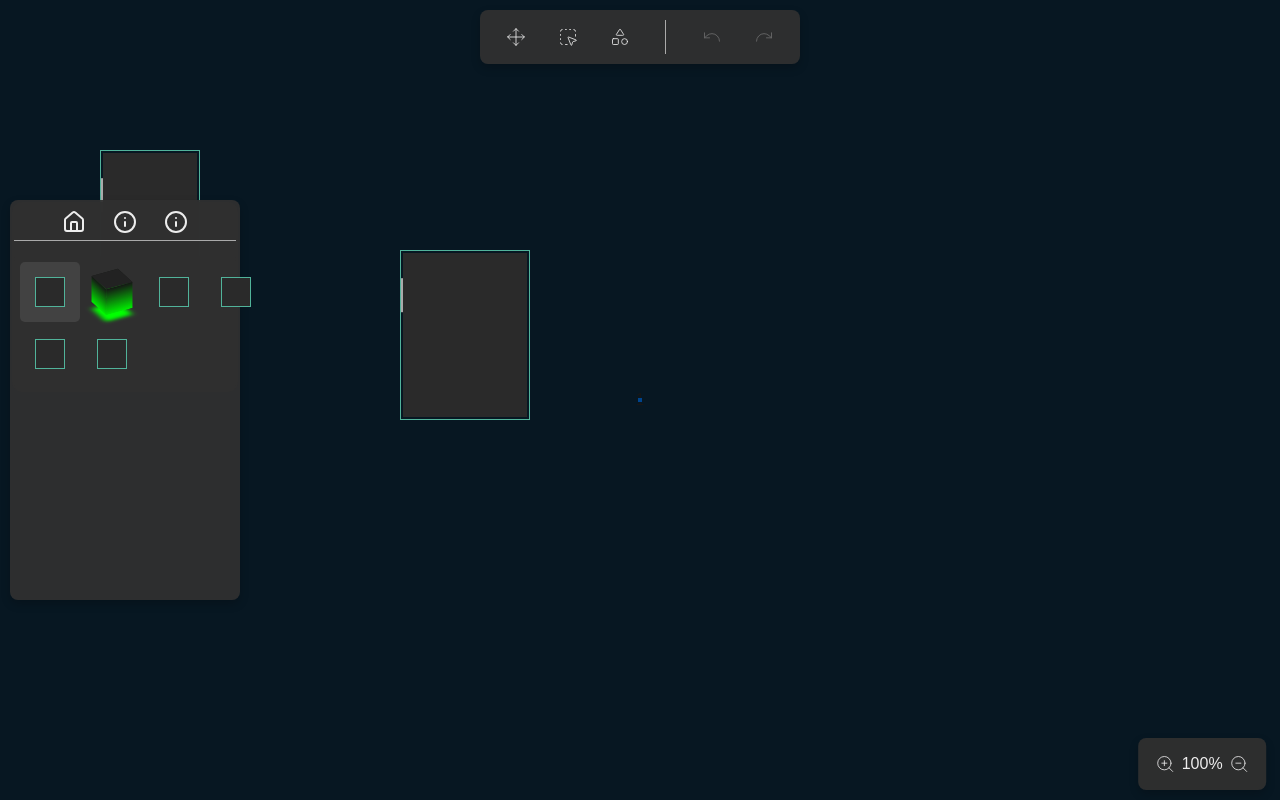
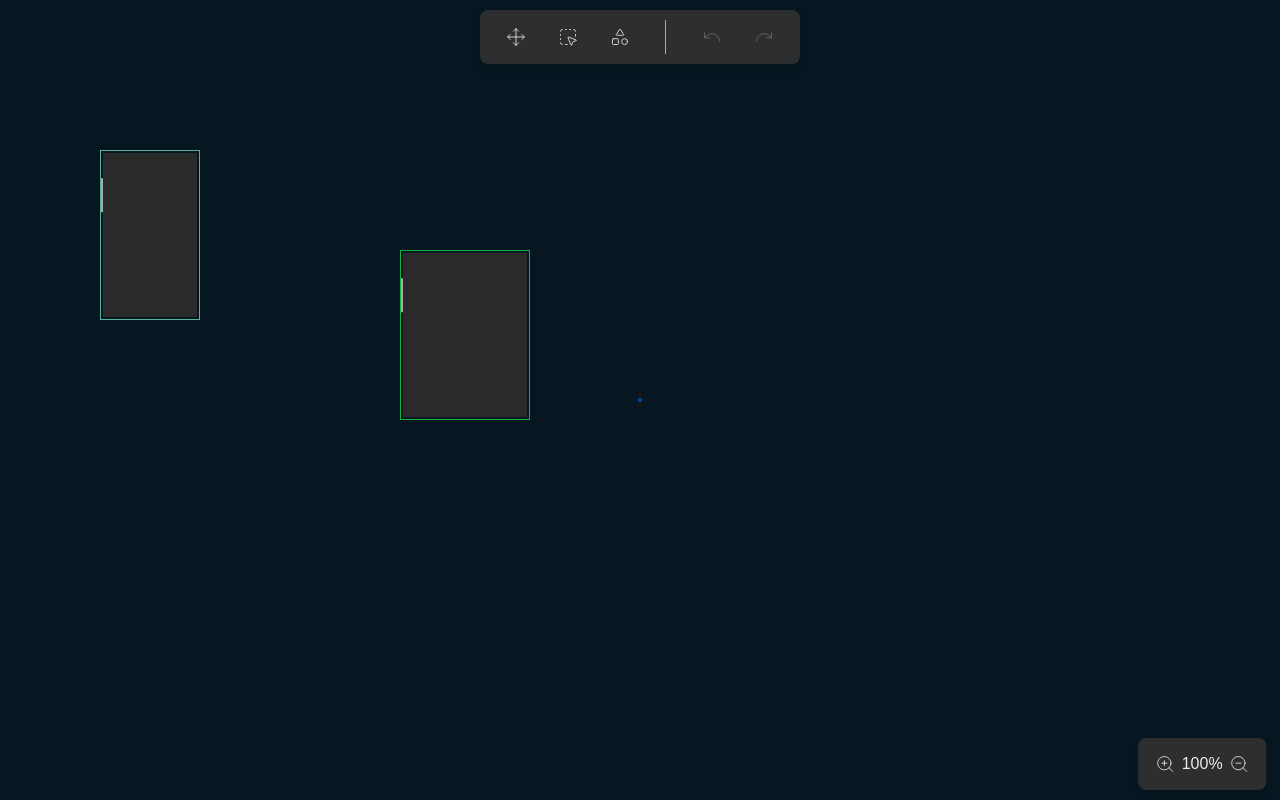
Before and after one commit to miladshiri/animateDraw, a Next.js app: page / in a window 1280 px wide. Built offline with nearby package versions, Linux system fonts and the light colour scheme.

Commit message:
Add settings toolbar and colorpicker

```diff
--- a/app/globals.css
+++ b/app/globals.css
@@ -82,7 +82,7 @@ body {
   left: 10px;
   transform: translateY(-50%);
   height: 50%;
-  width: 18%;
+  width: 14%;
   background-color: rgba(48, 48, 48, 0.95);
   box-shadow: 0px 4px 10px rgba(0, 0, 0, 0.2);
   border-radius: 8px;
@@ -90,8 +90,45 @@ body {
   z-index: 1000;
 }
 
+
+.tabs-container {
+  position: absolute;
+  width: 100%;
+  max-width: 500px;
+  margin: auto;
+  text-align: center;
+  background: rgba(48, 48, 48, 0.95);
+  padding: 2px;
+  border-radius: 10px;
+}
+.tabs-header {
+  display: flex;
+  justify-content: center;
+  gap: 15px;
+  margin-bottom: 15px;
+  border-bottom: 1px solid #aaaaaa;
+}
+.tab-content {
+  padding: 5px;
+  font-size: 18px;
+  color: #ededed;
+  background: rgba(48, 48, 48, 0.95);
+  border-radius: 5px;
+  display: grid;
+  grid-template-columns: auto auto auto;
+}
+
 .tab-content div:hover {
   background-color: rgb(83, 83, 83);
   transition: 0.2s ease-in-out;
   border-radius: 5px;
 }
+
+.settings-toolbar {
+  padding: 12px;
+}
+
+.toolbar-title {
+  color: #ededed;
+  font-weight: bold;
+}
--- a/app/page.js
+++ b/app/page.js
@@ -1,20 +1,18 @@
 "use client";
-import Image from "next/image";
 
-import WaveRectangle from "@/components/WaveRectangle";
-import AnimatedRec from "@/components/shapes/AnimatedRec";
 import React, { useState, useEffect, useRef } from "react";
 import ShapeWrapper from "@/components/ShapeWrapper";
 import Toolbar from "@/components/Toolbar";
 import ZoomToolbar from "@/components/ZoomToolbar";
-import Cube3d from "@/components/shapes/Cube3d";
 import ShapeToolbar from "@/components/ShapeToolbar";
+import ShapeSettings from "@/components/ShapeSettings";
 
 export default function Home() {
   const defaultShapes = [
-    {id: 1, x: 100, y: 150, w: 100, h: 170, component: "AnimatedRec", selected: false},
-    {id: 2, x: 400, y: 250, w: 130, h: 170, component: "AnimatedRec", selected: false}
+    {id: 1, x: 100, y: 150, w: 100, h: 170, component: "AnimatedRec", selected: false, settings: {animationSpeed: "fast", backgroundColor: "#23432", borderColor: "#51b39a"}},
+    {id: 2, x: 400, y: 250, w: 130, h: 170, component: "AnimatedRec", selected: false, settings: {animationSpeed: "fast", backgroundColor: "#23432", borderColor: "#11b33a"}}
   ]
+
 
   const [allShapes, setAllShapes] = useState(() => {
     const savedShapes = localStorage.getItem("shapes");
@@ -48,6 +46,13 @@ export default function Home() {
   const [redoStack, setRedoStack] = useState([]);
 
   const [shapeToCreate, setShapeToCreate] = useState("AnimatedRec");
+
+  const [selectedShape, setSelectedShape] = useState(null);
+
+  useEffect(() => {
+    console.log(selectedShape);
+  }, [selectedShape])
+
 
   useEffect(() => {
     localStorage.setItem("shapes", JSON.stringify(allShapes));
@@ -231,7 +236,7 @@ export default function Home() {
       setDrawing(true);
       const uniqueId = `${Date.now()}-${Math.random().toString(36).slice(2, 11)}`;
 
-      setCurrentShape({id: uniqueId ,x: xScreenToWorld(startX), y: yScreenToWorld(startY), w: 0, h: 0, selected: false, component: shapeToCreate });
+      setCurrentShape({id: uniqueId ,x: xScreenToWorld(startX), y: yScreenToWorld(startY), w: 0, h: 0, selected: false, component: shapeToCreate, settings: {} });
     }
 
   };
@@ -348,6 +353,7 @@ export default function Home() {
 
       if (!isAnySelected) {
         setSelectionBox(null);
+        setSelectedShape(null);
       }
       else {
         setSelectionBox({
@@ -528,6 +534,11 @@ export default function Home() {
         }
       });
 
+      if (!isCtrlPressed) {
+        const shape = allShapes.filter((shape) => shape.id === id)[0];
+        setSelectedShape(shape);
+      }
+
     setAllShapes(updateShapesWithSelect);
     pushToHistory(updateShapesWithSelect);
 
@@ -615,12 +626,28 @@ export default function Home() {
         redoStack={redoStack}
       />
 
-      <ShapeToolbar setShapeToCreate={setShapeToCreate} shapeToCreate={shapeToCreate}/>
+      {selectedTool === 'shape' &&
+        <ShapeToolbar setShapeToCreate={setShapeToCreate} shapeToCreate={shapeToCreate}/>
+      }
+
+      {selectedShape && selectedTool === 'select' &&
+        <ShapeSettings selectedShape={selectedShape}/>
+      }
 
       <ZoomToolbar scale={scale} zoomInOut={zoomInOut} />
 
       {allShapes.map((shape, index) => (
-        <ShapeWrapper key={index} selectedTool={selectedTool} ShapeComponent={shape.component} initialSize={{w:shape.w, h:shape.h}} scale={scale} offset={offset} finalPosition={{x:shape.x, y:shape.y}} onClick={(event) => handleShapeClick(shape.id, event)}/>
+        <ShapeWrapper
+          key={index}
+          selectedTool={selectedTool}
+          ShapeComponent={shape.component}
+          initialSize={{w:shape.w, h:shape.h}}
+          scale={scale}
+          offset={offset}
+          finalPosition={{x:shape.x, y:shape.y}}
+          onClick={(event) => handleShapeClick(shape.id, event)}
+          shapeSettings={shape.settings}
+        />
       ))}
 <div
   style={{
--- /dev/null
+++ b/components/ColorPickerComponent.js
@@ -0,0 +1,67 @@
+import React, { useState } from "react";
+import { HexColorPicker } from "react-colorful";
+
+const ColorPickerComponent = ({initialColor}) => {
+  const [color, setColor] = useState(initialColor); // Default color
+  const [showPicker, setShowPicker] = useState(false);
+
+  const handleColorBoxClick = (e) => {
+    e.stopPropagation();
+    console.log('box clicked');
+    setShowPicker(!showPicker);
+  }
+
+  return (
+    <div style={{ position: "relative", display: "inline-block" }}>
+      {/* Color Display Box */}
+      <div
+        onMouseDown={handleColorBoxClick}
+        onMouseUp={(e) => e.stopPropagation()}
+        style={{
+          width: "30px",
+          height: "30px",
+          backgroundColor: color,
+          border: "2px solid #000",
+          cursor: "pointer",
+          borderRadius: "4px",
+        }}
+      >
+      </div>
+      {/* Color Picker (Shown on Click) */}
+      {showPicker && (
+        <div
+          style={{
+            position: "absolute",
+            top: "40px",
+            left: "0",
+            background: "#fff",
+            padding: "10px",
+            borderRadius: "8px",
+            boxShadow: "0 4px 6px rgba(0,0,0,0.1)",
+            zIndex: 10,
+          }}
+        >
+          <HexColorPicker onMouseUp={(e) => e.stopPropagation()} onMouseDown={(e) => e.stopPropagation()} color={color} onChange={setColor} />
+          <div>{color}</div>
+          <button
+            onMouseUp={(e) => {setShowPicker(false); e.stopPropagation();}}
+            onMouseDown={(e) => e.stopPropagation()}
+            style={{
+              marginTop: "10px",
+              width: "100%",
+              padding: "5px",
+              background: "#000",
+              color: "#fff",
+              border: "none",
+              cursor: "pointer",
+            }}
+          >
+            Close
+          </button>
+        </div>
+      )}
+    </div>
+  );
+};
+
+export default ColorPickerComponent;
--- /dev/null
+++ b/components/ShapeSettings.js
@@ -0,0 +1,42 @@
+import React, { useState } from "react";
+import { HexColorPicker } from "react-colorful";
+import ColorPickerComponent from "./ColorPickerComponent";
+
+const ShapeSettings = ({selectedShape}) => {
+
+  const handleMouseDown = (event) => {
+    event.stopPropagation();
+  };
+
+  const handleMouseUp = (event) => {
+    event.stopPropagation();
+  };
+
+  return (
+    <div
+      className="toolbar shape-toolbar settings-toolbar"
+      onMouseDown={handleMouseDown}
+      onMouseUp={handleMouseUp}
+    >
+      {selectedShape.settings.borderColor && (
+        <div>
+          <div className="toolbar-title">Border Color</div>
+          <ColorPickerComponent initialColor={selectedShape.settings.borderColor} />
+        </div>
+      )}
+
+      {selectedShape.settings.backgroundColor && (
+        <div className="toolbar-title">Background Color</div>
+      )}
+
+      {selectedShape.settings.animationSpeed && (
+        <div className="toolbar-title">Animation Speed</div>
+      )}
+
+    </div>
+  )
+}
+
+
+
+export default ShapeSettings;
--- a/components/ShapeWrapper.js
+++ b/components/ShapeWrapper.js
@@ -4,11 +4,10 @@ import React, { useState, useEffect, use } from "react";
 import { getComponentByName } from "./shapeToComponentMapping";
 
 
-const ShapeWrapper = ({selectedTool, ShapeComponent, initialSize, finalPosition, scale, offset, onClick}) => {
+const ShapeWrapper = ({selectedTool, ShapeComponent, initialSize, finalPosition, scale, offset, onClick, shapeSettings}) => {
   const [selected, setSelected] = useState(false);
   const [isDragging, setIsDragging] = useState(false);
   const [finalSize, setFinalSize] = useState({});
-
 
   const ActualShapeComponent = getComponentByName(ShapeComponent);
 
@@ -38,12 +37,12 @@ const ShapeWrapper = ({selectedTool, ShapeComponent, initialSize, finalPosition,
             left: `${-4 * scale}px`,
             right: `${-4 * scale}px`,
             bottom: `${-4 * scale}px`,
-            border: "2px dotted rgb(0, 68, 140)",
+            border: `2px dotted rgb(0, 68, 140)`,
             pointerEvents: "none", // Prevent interaction with the border
           }}
         ></div>
       )}
-      <ActualShapeComponent size={finalSize} scale={scale} position={finalPosition} />
+      <ActualShapeComponent size={finalSize} scale={scale} position={finalPosition} shapeSettings={shapeSettings} />
 
     </div>
   );
--- a/components/Tabs.js
+++ b/components/Tabs.js
@@ -28,8 +28,8 @@ export default function Tabs({tabs, setShapeToCreate, shapeToCreate}) {
               key={index}
               className={shapeToCreate === asset.component ? "isSelectedSecondary" : ""}
               style={{
-                width: "60px",
-                height: "60px",
+                width: "50px",
+                height: "50px",
                 margin: "1px",
                 display: "flex",
                 justifyContent: "center",  /* Centers horizontally */
@@ -39,46 +39,18 @@ export default function Tabs({tabs, setShapeToCreate, shapeToCreate}) {
             <div
               onClick={() => setShapeToCreate(asset.component)}
               style={{
-                width: "30px",
-                height: "30px",
+                width: "25px",
+                height: "25px",
                 margin: "1px",
               }}
             >
-              {React.createElement(getComponentByName(asset.component), {size:{w:30, h:30}}) }
+              {React.createElement(getComponentByName(asset.component), {size:{w:25, h:25}}) }
             </div>
             </div>
         ))}
       </div>
 
-      {/* Styles */}
-      <style jsx>{`
-        .tabs-container {
-          position: absolute,
-          width: 100%;
-          max-width: 500px;
-          margin: auto;
-          text-align: center;
-          background: rgba(48, 48, 48, 0.95);
-          padding: 2px;
-          border-radius: 10px;
-        }
-        .tabs-header {
-          display: flex;
-          justify-content: center;
-          gap: 15px;
-          margin-bottom: 15px;
-          border-bottom: 1px solid #aaaaaa;
-        }
-        .tab-content {
-          padding: 5px;
-          font-size: 18px;
-          color: #ededed;
-          background: rgba(48, 48, 48, 0.95);
-          border-radius: 5px;
-          display: grid;
-          grid-template-columns: auto auto auto auto;
-        }
-      `}</style>
+
     </div>
   );
 }
--- a/components/shapes/AnimatedRec.js
+++ b/components/shapes/AnimatedRec.js
@@ -3,7 +3,7 @@ import { motion } from "framer-motion";
 
 import React, { useState, useEffect } from "react";
 
-const AnimatedRec = ({size}) => {
+const AnimatedRec = ({size, shapeSettings}) => {
   const factor = 0.2;
   const path = [
     { x: 0, y: 0 },
@@ -22,7 +22,7 @@ const AnimatedRec = ({size}) => {
         left: `0px`,
         width: `100%`,
         height: `100%`,
-        border: `${(size.w + size.h) / 340}px solid #51b39a`,
+        border: `${(size.w + size.h) / 340}px solid ${shapeSettings ? shapeSettings.borderColor :"#51b39a"}`,
         userSelect: "none",
       }}
     >
--- a/package.json
+++ b/package.json
@@ -14,6 +14,7 @@
     "lucide-react": "^0.474.0",
     "next": "15.1.5",
     "react": "^19.0.0",
+    "react-colorful": "^5.6.1",
     "react-dom": "^19.0.0"
   },
   "devDependencies": {
```
Also changed, not shown: 1 other file (tests, documents, lock files or other folders).
